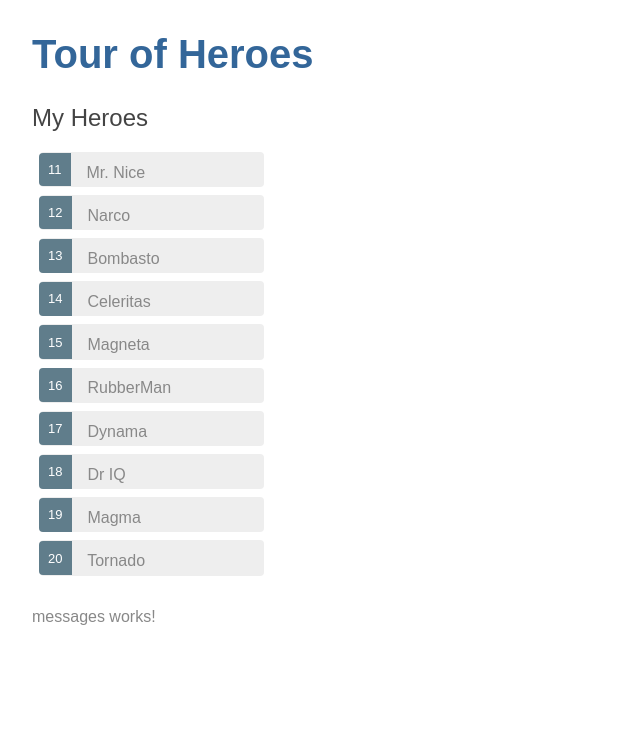
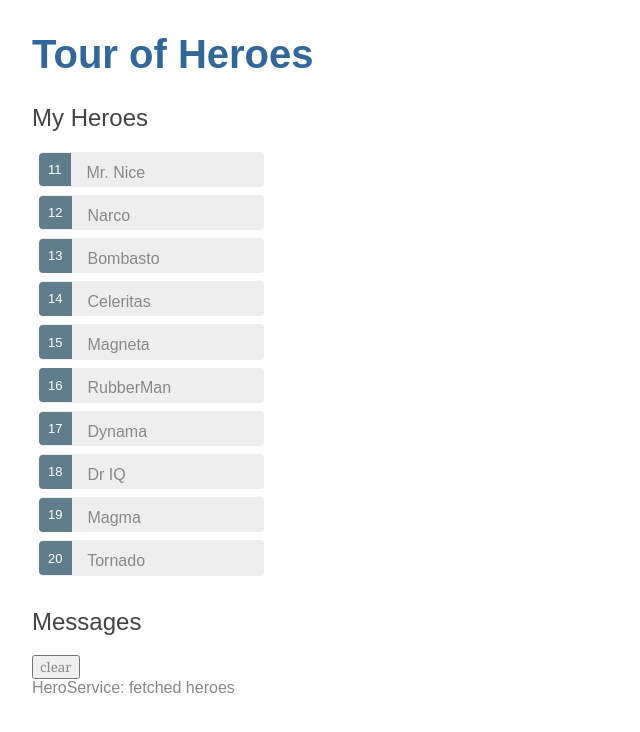
Before and after one commit to cdatehortuab/tour-heroes, an Angular app: page / in a window 1280 px wide. Shown: the top 732 px of the page, without its empty margins (0-640 px from the left). Built offline with nearby package versions, Linux system fonts and the light colour scheme.

Commit message:
4: Services - Display messages

```diff
--- a/src/app/hero.service.ts
+++ b/src/app/hero.service.ts
@@ -1,6 +1,7 @@
 import { Injectable } from '@angular/core';
 import { Observable, of} from 'rxjs';
 
+import { MessageService } from './message.service';
 import { Hero } from './hero';
 import { HEROES } from './mock-heroes';
 
@@ -9,9 +10,10 @@
 })
 export class HeroService {
 
-  constructor() { }
+  constructor(private messageService: MessageService) { }
 
   getHeroes(): Observable<Hero[]>  {
+    this.messageService.add('HeroService: fetched heroes');
     return of(HEROES);
   }
 }
--- a/src/app/messages/messages.component.html
+++ b/src/app/messages/messages.component.html
@@ -1,3 +1,5 @@
-<p>
-  messages works!
-</p>
+<div *ngIf="messageService.messages.length">
+  <h2>Messages</h2>
+  <button class="clear" (click)="messageService.clear()">clear</button>
+  <div *ngFor='let message of messageService.messages'>{{message}}</div>
+</div>
--- a/src/app/messages/messages.component.ts
+++ b/src/app/messages/messages.component.ts
@@ -1,4 +1,6 @@
 import { Component, OnInit } from '@angular/core';
+
+import { MessageService } from '../message.service';
 
 @Component({
   selector: 'app-messages',
@@ -7,7 +9,7 @@
 })
 export class MessagesComponent implements OnInit {
 
-  constructor() { }
+  constructor(public messageService: MessageService) { }
 
   ngOnInit() {
   }
```
